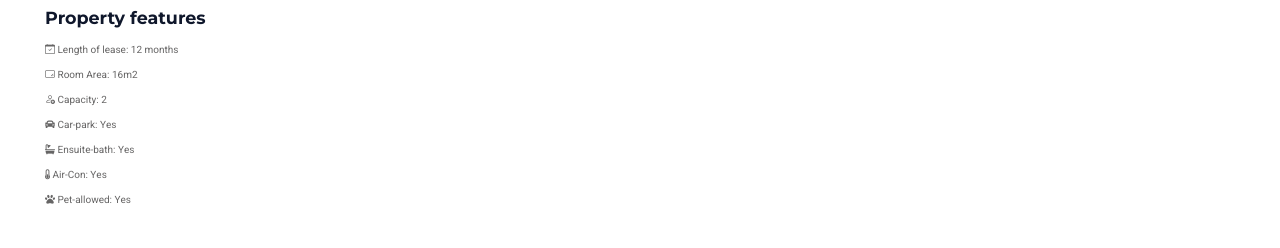
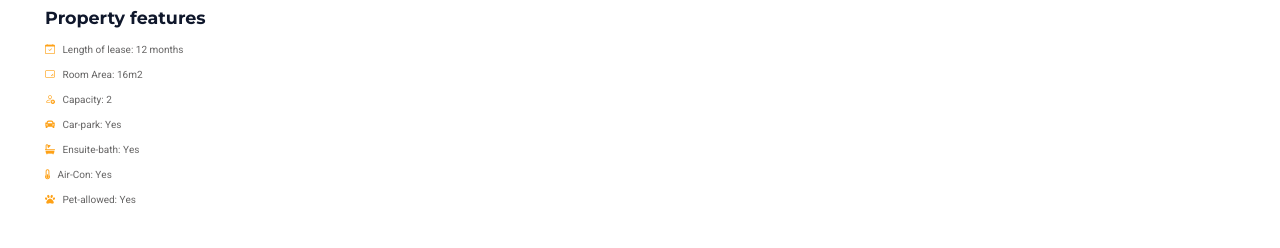
Before and after one commit to CamB102/CamB102.github.io, a website with bundled scripts: page room-details.html in a window 1280 px wide. Shown: the part 818-1066 px from the top of the page. Built offline with nearby package versions, Linux system fonts and the light colour scheme.

Commit message:
update icons

```diff
--- a/room-details.html
+++ b/room-details.html
@@ -275,14 +275,14 @@
                   <h3 style="padding-bottom: 10px;">Property features</h3>
                   <div style="font-size:med;">
                     <ul type="none" style="padding-left: 0;">
-                    <li style="padding-bottom: 10px;"><i class="bi bi-calendar-check"></i> Length of lease: 12 months</li>
-                    <li style="padding-bottom: 10px;"><i class="bi bi-textarea-resize"></i> Room Area: 16m2</li>
-                    <li style="padding-bottom: 10px;"><i class="bi bi-person-add"></i> Capacity: 2</li>
-                    <li style="padding-bottom: 10px;"><i class="fa fa-car" aria-hidden="true"></i> Car-park: Yes</li>
-                    <li style="padding-bottom: 10px;"><i class="fa fa-bath" aria-hidden="true"></i> Ensuite-bath: Yes</li>
-                    <li style="padding-bottom: 10px;"><i class="fa fa-thermometer-quarter" aria-hidden="true"></i>
+                    <li style="padding-bottom: 10px;"><i class="bi bi-calendar-check text-primary me-2"></i> Length of lease: 12 months</li>
+                    <li style="padding-bottom: 10px;"><i class="bi bi-textarea-resize text-primary me-2"></i> Room Area: 16m2</li>
+                    <li style="padding-bottom: 10px;"><i class="bi bi-person-add text-primary me-2"></i> Capacity: 2</li>
+                    <li style="padding-bottom: 10px;"><i class="fa fa-car text-primary me-2" aria-hidden="true"></i> Car-park: Yes</li>
+                    <li style="padding-bottom: 10px;"><i class="fa fa-bath text-primary me-2" aria-hidden="true"></i> Ensuite-bath: Yes</li>
+                    <li style="padding-bottom: 10px;"><i class="fa fa-thermometer-quarter text-primary me-2" aria-hidden="true"></i>
                      Air-Con: Yes</li>
-                     <li style="padding-bottom: 10px;"><i class="fa fa-paw" aria-hidden="true"></i>
+                     <li style="padding-bottom: 10px;"><i class="fa fa-paw text-primary me-2" aria-hidden="true"></i>
                         Pet-allowed: Yes</li>
                     </ul>
                   </div>
```
